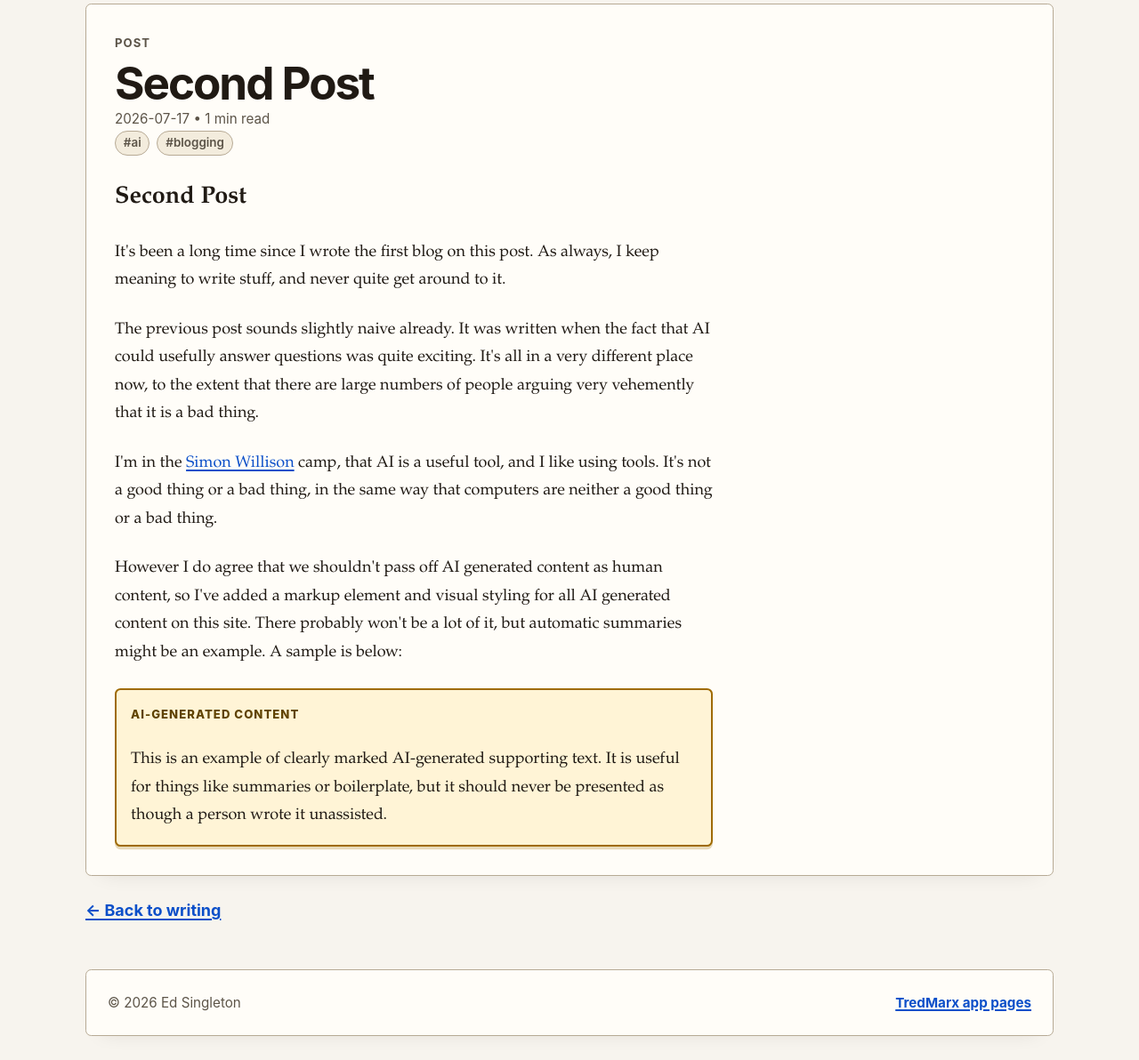
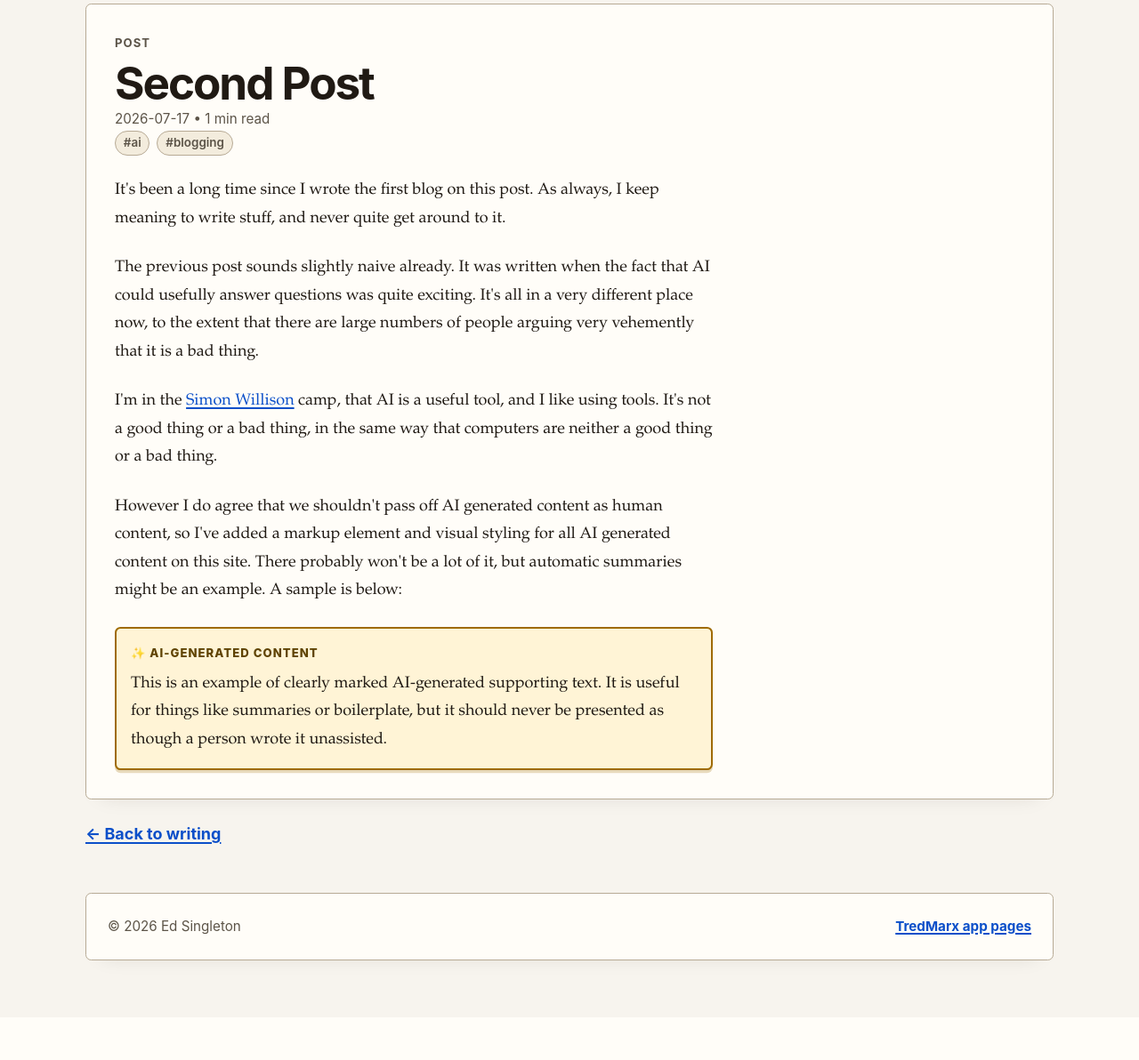
Before and after one commit to Singletoned/singletoned.com, a web app: file public/second-post.html in a window 1280 px wide. Shown: the part 206-1398 px from the top of the page at 89% size. After the commit the page ends 1296 px from the top, so only its background shows below. Run offline with its HTML, style and script files only (its server is not run), Linux system fonts and the light colour scheme.

Commit message:
Remove AI title from content

```diff
--- a/public/about.html
+++ b/public/about.html
@@ -34,8 +34,6 @@
     <h1>About</h1>
   </header>
   <div class="page-content prose"><div class="ai-generated" data-authorship="ai" aria-label="AI-generated content">
-<p class="ai-generated__label">AI-generated content</p>
-
 <p>This page was rewritten by AI during a site redesign and is intentionally marked so it does not read as human-authored writing.</p>
 
 <p>This site is a static website for Ed Singleton. It is used for writing, sharing projects, and publishing occasional app-related pages when required.</p>
--- a/public/second-post.html
+++ b/public/second-post.html
@@ -47,14 +47,11 @@
 
   </header>
 
-  <div class="post-content prose"><h1 id="second-post">Second Post</h1>
-<p>It's been a long time since I wrote the first blog on this post. As always, I keep meaning to write stuff, and never quite get around to it.</p>
+  <div class="post-content prose"><p>It's been a long time since I wrote the first blog on this post. As always, I keep meaning to write stuff, and never quite get around to it.</p>
 <p>The previous post sounds slightly naive already. It was written when the fact that AI could usefully answer questions was quite exciting. It's all in a very different place now, to the extent that there are large numbers of people arguing very vehemently that it is a bad thing.</p>
 <p>I'm in the <a href="https://simonwillison.net/" target="_blank" rel="noopener noreferrer">Simon Willison</a> camp, that AI is a useful tool, and I like using tools. It's not a good thing or a bad thing, in the same way that computers are neither a good thing or a bad thing.</p>
 <p>However I do agree that we shouldn't pass off AI generated content as human content, so I've added a markup element and visual styling for all AI generated content on this site. There probably won't be a lot of it, but automatic summaries might be an example. A sample is below:</p>
 <div class="ai-generated" data-authorship="ai" aria-label="AI-generated content">
-<p class="ai-generated__label">AI-generated content</p>
-
 <p>This is an example of clearly marked AI-generated supporting text. It is useful for things like summaries or boilerplate, but it should never be presented as though a person wrote it unassisted.</p>
 </div></div>
 </article>
--- a/public/style.css
+++ b/public/style.css
@@ -384,7 +384,9 @@ img {
   box-shadow: 0 0.2rem 0 0 rgba(159, 107, 0, 0.25);
 }
 
-.ai-generated__label {
+.ai-generated::before {
+  content: "✨ AI-generated content";
+  display: block;
   margin: 0 0 var(--space-2);
   color: #5f4300;
   font-family: var(--font-ui);
--- a/static/style.css
+++ b/static/style.css
@@ -384,7 +384,9 @@ img {
   box-shadow: 0 0.2rem 0 0 rgba(159, 107, 0, 0.25);
 }
 
-.ai-generated__label {
+.ai-generated::before {
+  content: "✨ AI-generated content";
+  display: block;
   margin: 0 0 var(--space-2);
   color: #5f4300;
   font-family: var(--font-ui);
```
Also changed, not shown: pages/about.md (+0 -2 lines), posts/second-post.md (+0 -2 lines).
